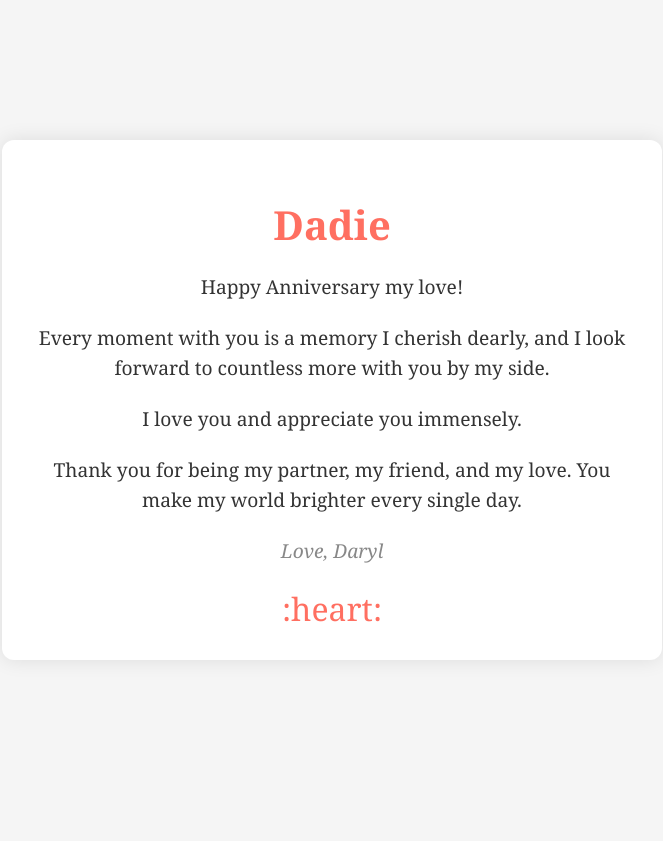
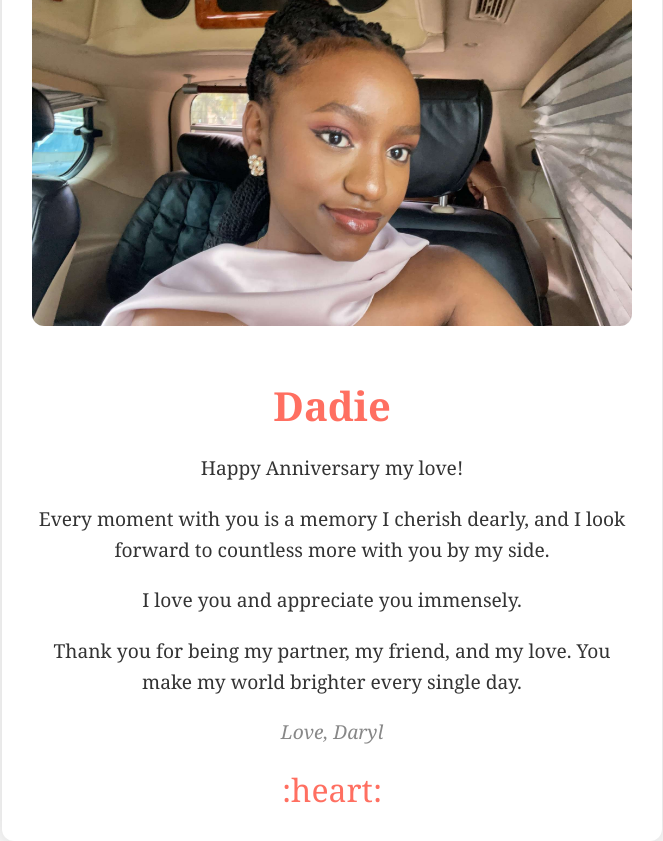
Before and after one commit to jdgemegah/Dadie, a plain HTML site: page index.html in a window 1280 px wide. Shown: the whole page, without its empty margins (308-971 px from the left). Before the commit the page ends 800 px from the top, so only its background shows below. Drawn offline with Linux system fonts and the light colour scheme.

Commit message:
Update index.html

```diff
--- a/index.html
+++ b/index.html
@@ -45,7 +45,8 @@
     </style>
 </head>
 <body>
-    <div class="container">
+    <div class="container" im>
+        <img src="Snapchat-1708799317.jpg" alt="A beautiful moment" style="width:100%; border-radius: 12px; margin-bottom: 20px;">
         <h1>Dadie</h1>
         <p>Happy Anniversary my love!</p>
         <p>Every moment with you is a memory I cherish dearly, and I look forward to countless more with you by my side.</p>
```
